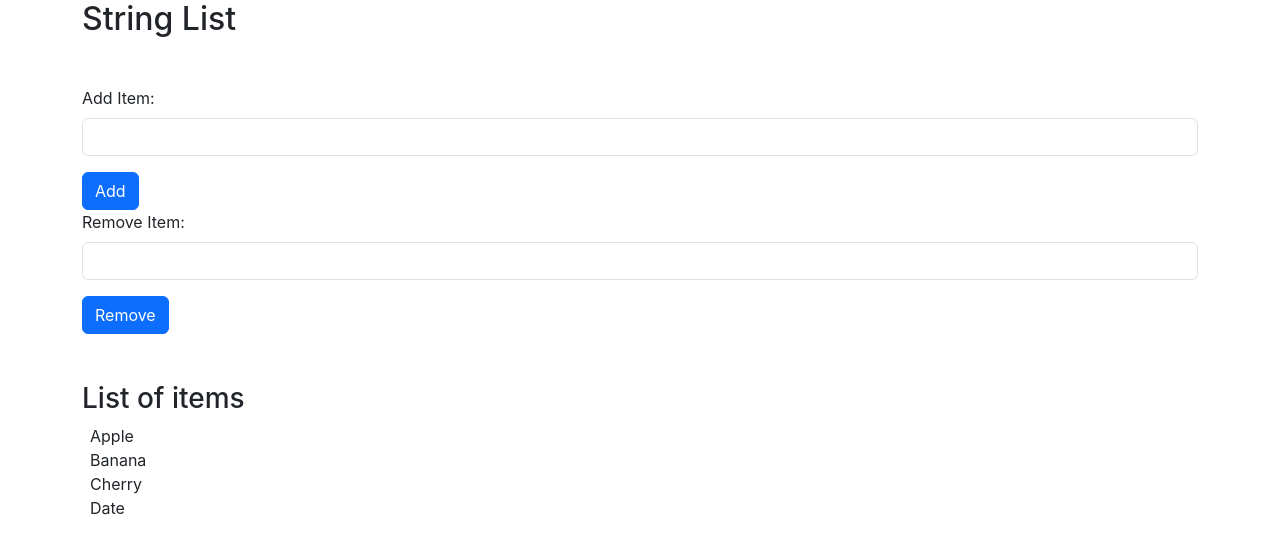
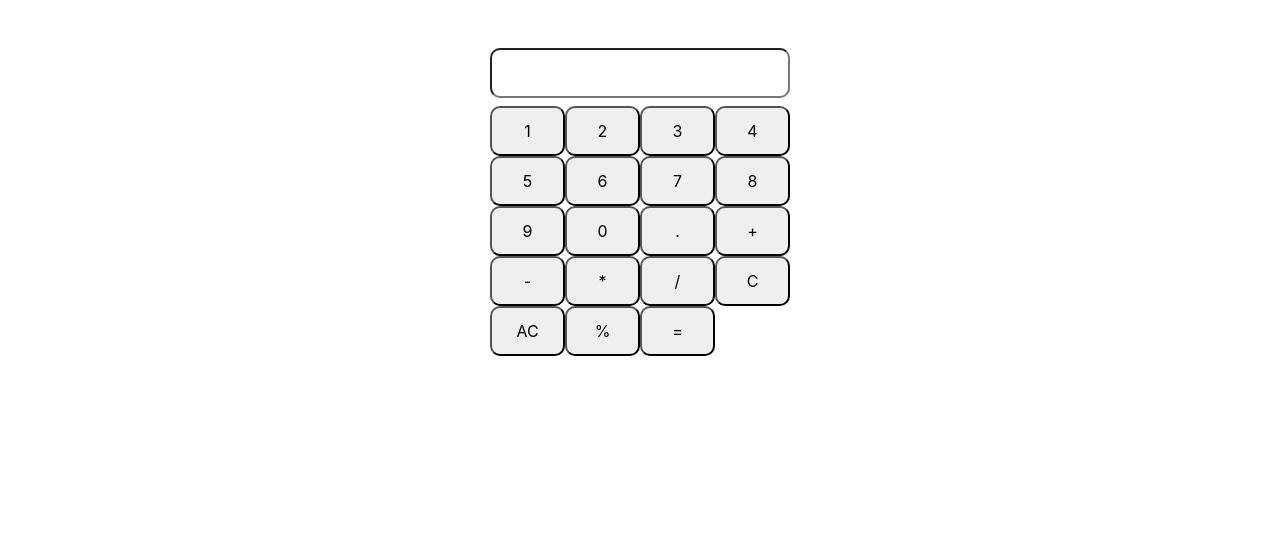
Before and after one commit to uttamthegoat/angular-tutorial, an Angular app: page / in a window 1280 px wide. Shown: the top 554 px of the page. Built offline with nearby package versions, Linux system fonts and the light colour scheme.

Commit message:
3rd program

```diff
--- a/src/app/app.component.html
+++ b/src/app/app.component.html
@@ -1,4 +1,5 @@
 <main>
   <!-- <app-home></app-home> -->
-  <app-shoppinglist></app-shoppinglist>
+  <!-- <app-shoppinglist></app-shoppinglist> -->
+  <app-calculator></app-calculator>
 </main>
--- a/src/app/app.component.ts
+++ b/src/app/app.component.ts
@@ -5,11 +5,12 @@ import { HomeComponent } from './home/home.component'
 import { FooterComponent } from './static/footer/footer.component'
 import { NavbarComponent } from './static/navbar/navbar.component'
 import { ShoppinglistComponent } from './shoppinglist/shoppinglist.component';
+import { CalculatorComponent } from './calculator/calculator.component';
 
 @Component({
   selector: 'app-root',
   standalone: true,
-  imports: [CommonModule, RouterOutlet, NavbarComponent, HomeComponent, FooterComponent,ShoppinglistComponent],
+  imports: [CommonModule, RouterOutlet, NavbarComponent, HomeComponent, FooterComponent,ShoppinglistComponent,CalculatorComponent],
   templateUrl: './app.component.html',
   styleUrl: './app.component.css',
 })
--- /dev/null
+++ b/src/app/calculator/calculator.component.css
@@ -0,0 +1,14 @@
+.calculator{
+    width: 300px;
+    margin: auto;
+}
+.calculator > div > input{
+    height: 50px;
+    border-radius: 10px;
+    /* margin: 1px; */
+}
+.calculator > div > button{
+    height: 50px;
+    border-radius: 10px;
+    /* margin: 1px; */
+}
--- /dev/null
+++ b/src/app/calculator/calculator.component.html
@@ -0,0 +1,12 @@
+<div>
+    <div class="container mt-5">
+        <div class="calculator">
+            <div class="result">
+                <input type="text" name="result" #result class="w-100 mb-2" [value]="resultVal">
+            </div>
+            <div class="buttons row g-0 w-100">
+                <button *ngFor="let btn of btns" type="button" class="col-3 p-0" (click)="btnfunction(btn)">{{btn}}</button>
+            </div>
+        </div>
+    </div>
+</div>
--- /dev/null
+++ b/src/app/calculator/calculator.component.ts
@@ -0,0 +1,26 @@
+import { CommonModule } from '@angular/common';
+import { Component } from '@angular/core';
+
+@Component({
+  selector: 'app-calculator',
+  standalone: true,
+  imports: [CommonModule],
+  templateUrl: './calculator.component.html',
+  styleUrl: './calculator.component.css'
+})
+export class CalculatorComponent {
+  resultVal:string=""
+  btns:string[] = ["1","2","3","4","5","6","7","8","9","0",".","+","-","*","/","C","AC","%","="];
+
+  btnfunction(btnVal:string){
+    if (btnVal==="AC") {
+      this.resultVal="";
+    } else if(btnVal==="C"){
+      this.resultVal=this.resultVal.slice(0, -1);
+    } else if(btnVal==="="){
+      this.resultVal=eval(this.resultVal)
+    } else {
+      this.resultVal=this.resultVal.concat(btnVal)
+    }
+  }
+}
--- a/src/app/shoppinglist/shoppinglist.component.html
+++ b/src/app/shoppinglist/shoppinglist.component.html
@@ -1,7 +1,7 @@
 <!-- string-list.component.html -->
 
 <div class="container">
-  <h2>String List</h2>
+  <h2>Shopping plan</h2>
 
 
   <form class="mx-auto mt-5">
```
